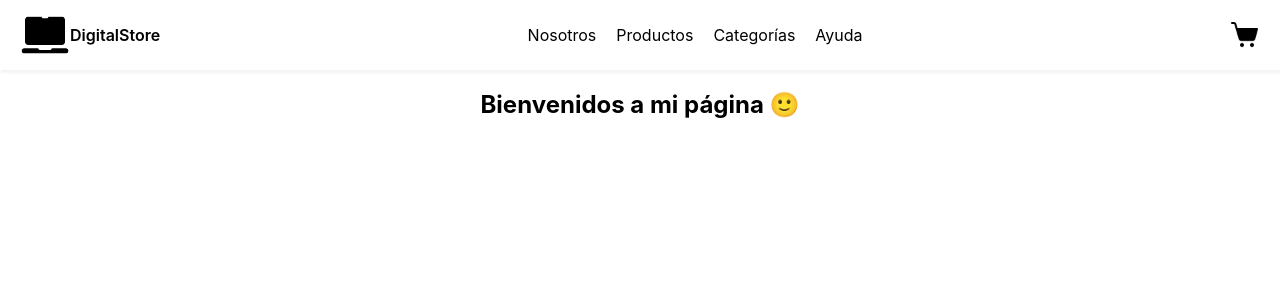
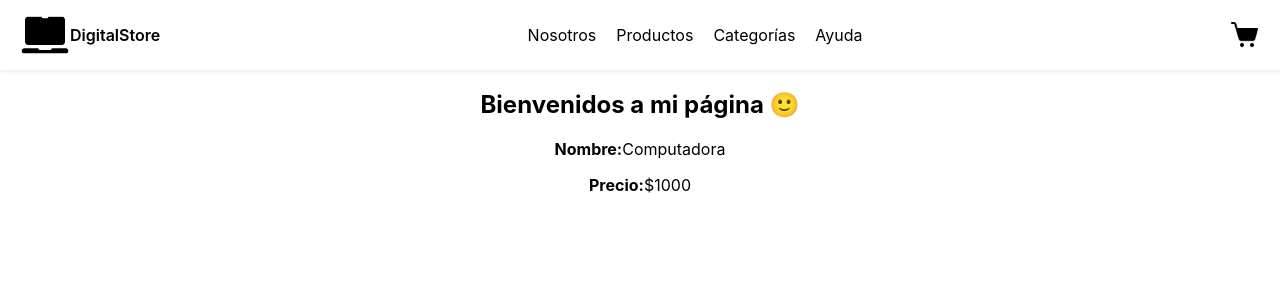
Before and after one commit to melanierolo/react-ecommerce, a React (Create React App) app: page / in a window 1280 px wide. Shown: the top 300 px of the page. Built offline with nearby package versions, Linux system fonts and the light colour scheme.

Commit message:
add first Route and install react-router-dom

```diff
--- a/package.json
+++ b/package.json
@@ -8,6 +8,7 @@
     "@testing-library/user-event": "^13.5.0",
     "react": "^18.2.0",
     "react-dom": "^18.2.0",
+    "react-router-dom": "^6.14.2",
     "react-scripts": "5.0.1",
     "web-vitals": "^2.1.4"
   },
--- a/src/App.js
+++ b/src/App.js
@@ -3,18 +3,28 @@ import Logo from "./components/Logo";
 import NavBar from "./components/NavBar";
 import CartWidget from "./components/CardWidget";
 import ItemListContainer from "./components/ItemListContainer";
+import { BrowserRouter, Routes, Route } from "react-router-dom";
 
 function App() {
   return (
     <div className="App">
+      <BrowserRouter>
         <header>
           <Logo />
           <NavBar />
           <CartWidget />
         </header>
         <main>
+          <Routes>
+            <Route
+              path="/"
+              element={
                 <ItemListContainer message={"Bienvenidos a mi página 🙂 "} />
+              }
+            ></Route>
+          </Routes>
         </main>
+      </BrowserRouter>
     </div>
   );
 }
--- a/src/components/ItemListContainer/index.js
+++ b/src/components/ItemListContainer/index.js
@@ -1,10 +1,12 @@
 import React from "react";
 import "./style.css";
+import Product from "../Product";
 
 export default function ItemListContainer({ message }) {
   return (
     <section className="container">
       <h2>{message}</h2>
+      <Product name={"Computadora"} cost={"$1000"} />
     </section>
   );
 }
--- /dev/null
+++ b/src/components/Product/index.js
@@ -0,0 +1,17 @@
+import React from "react";
+import "./style.css";
+
+export default function Producto({ name, cost }) {
+  return (
+    <div>
+      <p>
+        <b>Nombre:</b>
+        {name}
+      </p>
+      <p>
+        <b>Precio:</b>
+        {cost}
+      </p>
+    </div>
+  );
+}
```
Also changed, not shown: src/components/Producto/index.js (deleted, +0 -11 lines), src/components/Product/style.css (added), 1 other file (tests, documents, lock files or other folders). Lines whose indentation alone changed are shown as unchanged.
